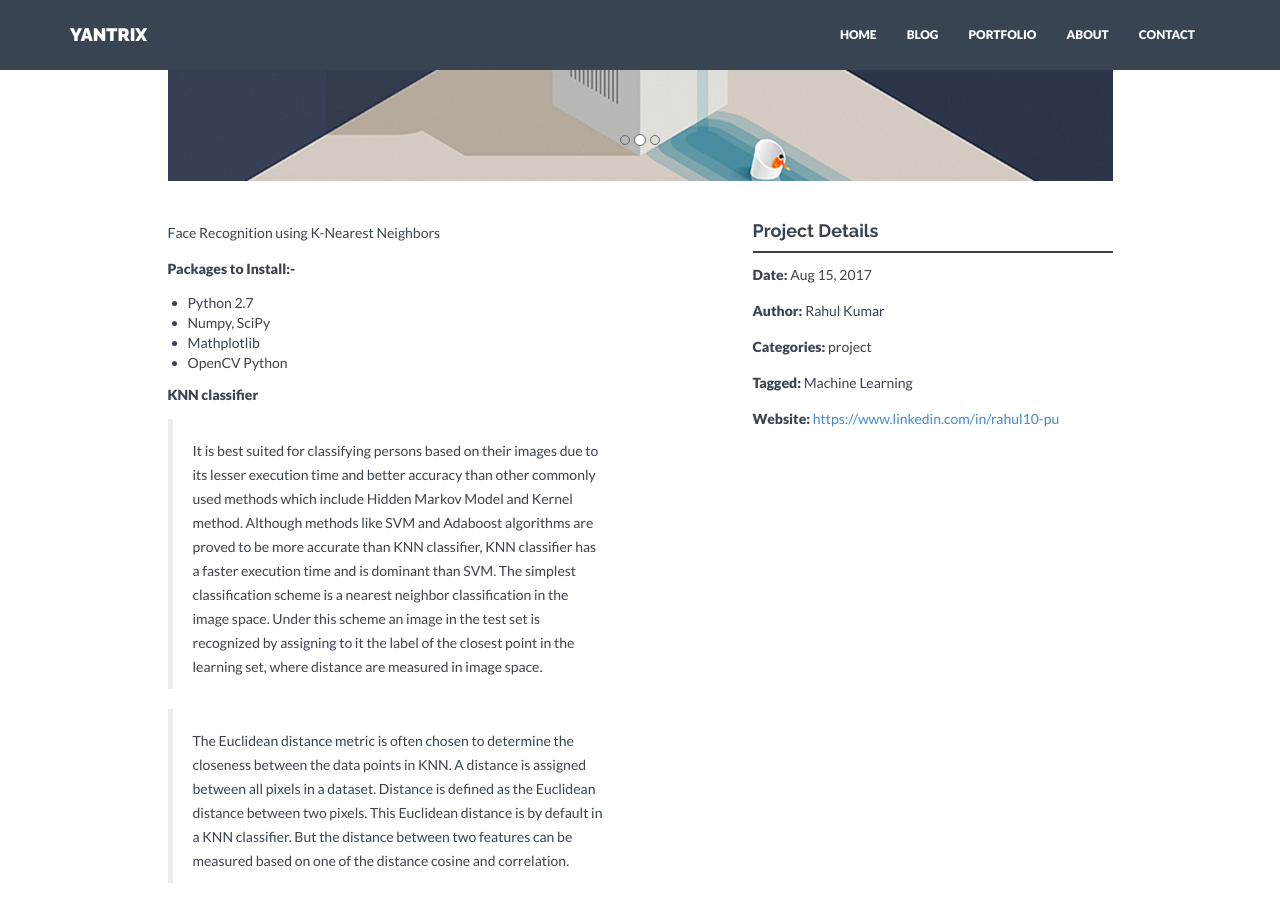
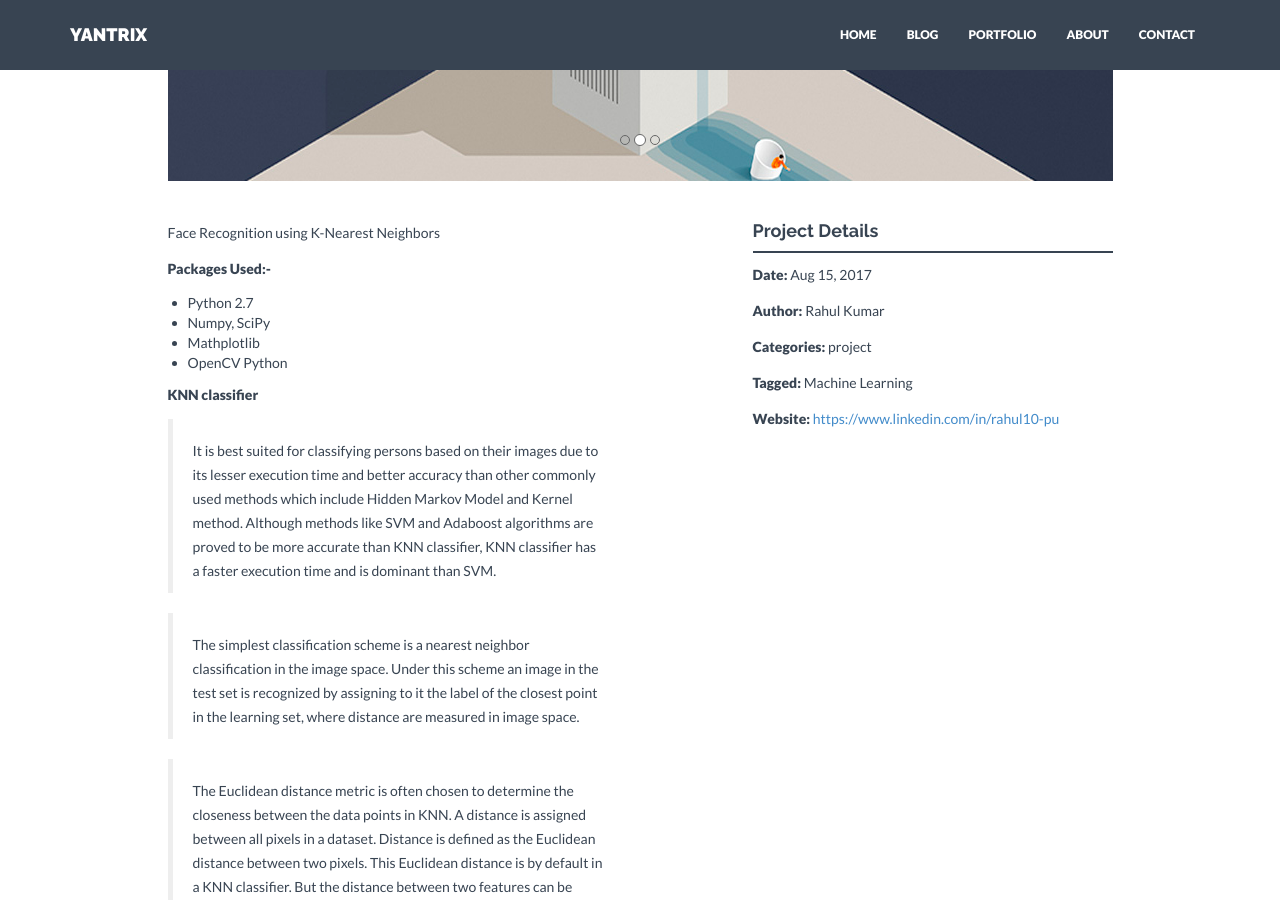
Before and after one commit to 17TarunGupta/pussgrc.github.io, a Jekyll site: the page built from _projects/2014-04-25-face-recognition-using-k--nearest-neighbors.markdown, in a window 1280 px wide and 900 px high, scrolled down 645 px. Built offline with Jekyll 4.4.1, drawn with Linux system fonts in a browser that asks for light colours; nearby versions of some CDN libraries.

Commit message:
Update 2014-04-25-face-recognition-using-k--nearest-neighbors.markdown

```diff
--- a/_projects/2014-04-25-face-recognition-using-k--nearest-neighbors.markdown
+++ b/_projects/2014-04-25-face-recognition-using-k--nearest-neighbors.markdown
@@ -15,7 +15,7 @@ website: https://www.linkedin.com/in/rahul10-pu
 ---
 Face Recognition using K-Nearest Neighbors
 
-**Packages to Install:-**
+**Packages Used:-**
 
 * Python 2.7
 * Numpy, SciPy
@@ -25,6 +25,7 @@ Face Recognition using K-Nearest Neighbors
 **KNN classifier**
 
 >It is best suited for classifying persons based on their images due to its lesser execution time and better accuracy than other commonly used methods which include Hidden Markov Model and Kernel method. Although methods like SVM and Adaboost algorithms are proved to be more accurate than KNN classifier, KNN classifier has a faster execution time and is dominant than SVM.
+
 >The simplest classification scheme is a nearest neighbor classification in the image space. Under this scheme an image in the test set is recognized by assigning to it the label of the closest point in the learning set, where distance are measured in image space.
 
 >The Euclidean distance metric is often chosen to determine the closeness between the data points in KNN. A distance is assigned between all pixels in a dataset. Distance is defined as the Euclidean distance between two pixels. This Euclidean distance is by default in a KNN classifier. But the distance between two features can be measured based on one of the distance cosine and correlation.
```
